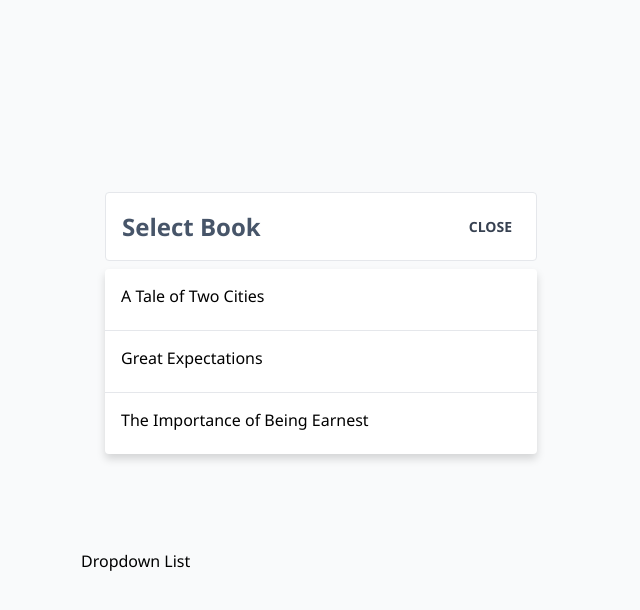
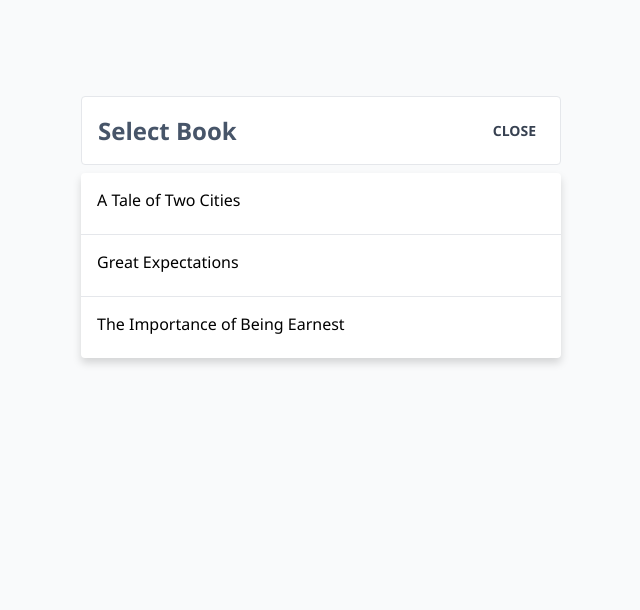
Before and after one commit to apcurran/custom-dropdown-react-ui-component, a React (Create React App) app: page / in a window 1280 px wide. Both pictures are taken after a click on the button "OPEN". Shown: the top 610 px of the page, without its empty margins (319-959 px from the left). Built offline with nearby package versions, Linux system fonts and the light colour scheme.

Commit message:
Finished component refactor

```diff
--- a/src/App.js
+++ b/src/App.js
@@ -4,6 +4,10 @@ import Dropdown from "./components/Dropdown";
 import DropdownList from "./components/DropdownList";
 
 function App() {
+  const [open, setOpen] = useState(false);
+  const [selections, setSelections] = useState([]);
+  const multiSelect = true;
+
   const items = [
     {
       id: 1,
@@ -19,11 +23,43 @@ function App() {
     }
   ];
 
+  function toggleDropdown() {
+    setOpen(!open);
+  }
+
+  function handleClick(item) {
+    const myItem = selections.some(currentItem => currentItem.id === item.id);
+
+    if (!myItem) {
+        if (!multiSelect) {
+            setSelections([item]);
+        } else if (multiSelect) {
+            setSelections([...selections, item]);
+        }
+    } else {
+        // Remove item that is already selected
+        const updatedSelectionsArr = selections.filter(selection => selection.id !== item.id);
+
+        setSelections([...updatedSelectionsArr]);
+    }
+  }
+
+  function isItemInSelections(item) {
+    const isPresent = selections.find(selection => selection.id === item.id);
+    const showOrHideClass = isPresent ? "check-icon" : "check-icon--hide check-icon";
+
+    return (
+        <svg className={showOrHideClass} fill="none" stroke="currentColor" viewBox="0 0 24 24" xmlns="http://www.w3.org/2000/svg"><path strokeLinecap="round" strokeLinejoin="round" strokeWidth="2" d="M5 13l4 4L19 7"></path></svg>
+    );
+  }
+
   return (
     <div className="App">
       <div className="wrapper">
-        <Dropdown title="Select Book" items={items} multiSelect={true} />
-        <DropdownList />
+        <Dropdown title="Select Book" open={open} toggleDropdown={toggleDropdown} />
+        {open ? (
+          <DropdownList items={items} handleClick={handleClick} isItemInSelections={isItemInSelections} />
+        ) : null}
       </div>
     </div>
   );
--- a/src/components/Dropdown.js
+++ b/src/components/Dropdown.js
@@ -1,42 +1,5 @@
-import React, { useState } from 'react';
-
-function Dropdown({ title, items = [], multiSelect = false }) {
-    const [open, setOpen] = useState(false);
-    const [selections, setSelections] = useState([]);
-
-    function handleClick(item) {
-        const myItem = selections.some(currentItem => currentItem.id === item.id);
-
-        if (!myItem) {
-            if (!multiSelect) {
-                setSelections([item]);
-            } else if (multiSelect) {
-                setSelections([...selections, item]);
-            }
-        } else {
-            // Remove item that is already selected
-            const updatedSelectionsArr = selections.filter(selection => selection.id !== item.id);
-
-            setSelections([...updatedSelectionsArr]);
-        }
-    }
-
-    function toggleDropdown() {
-        setOpen(!open);
-    }
-
-    function isItemInSelections(item) {
-        const isPresent = selections.find(selection => selection.id === item.id);
-        const showOrHideClass = isPresent ? "check-icon" : "check-icon--hide check-icon";
-
+function Dropdown({ title, open, toggleDropdown }) {
     return (
-            <svg className={showOrHideClass} fill="none" stroke="currentColor" viewBox="0 0 24 24" xmlns="http://www.w3.org/2000/svg"><path strokeLinecap="round" strokeLinejoin="round" strokeWidth="2" d="M5 13l4 4L19 7"></path></svg>
-        );
-    }
-
-
-    return (
-        <div className="wrapper">
         <div
             onClick={toggleDropdown}
             className="dropdown-container"
@@ -44,17 +7,6 @@ function Dropdown({ title, items = [], multiSelect = false }) {
             <h2 className="dropdown__title">{title}</h2>
             <button className="dropdown__toggle-btn">{open ? "Close" : "Open"}</button>
         </div>
-            {open ? (
-                <ul className="dropdown-list">
-                    {items.map(item => (
-                        <li onClick={() => handleClick(item)} key={item.id} className="dropdown-list__item">
-                            <span className="dropdown-list__item__value">{item.value}</span>
-                            <span className="dropdown-list__item__selected-status">{isItemInSelections(item)}</span>
-                        </li>
-                    ))}
-                </ul>
-            ) : null}
-        </div>
     );
 }
 
--- a/src/components/DropdownList.js
+++ b/src/components/DropdownList.js
@@ -1,10 +1,13 @@
 import React from 'react';
+import DropdownListItem from "./DropdownListItem";
 
-function DropdownList() {
+function DropdownList({ items, handleClick, isItemInSelections }) {
     return (
-        <div>
-            Dropdown List
-        </div>
+        <ul className="dropdown-list">
+            {items.map(item => (
+                <DropdownListItem item={item} handleClick={handleClick} key={item.id} isItemInSelections={isItemInSelections} />
+            ))}
+        </ul>
     );
 }
 
--- a/src/components/DropdownListItem.js
+++ b/src/components/DropdownListItem.js
@@ -1,10 +1,9 @@
-import React from 'react';
-
-function DropdownListItem() {
+function DropdownListItem({ item, isItemInSelections, handleClick }) {
     return (
-        <div>
-            Dropdown list item
-        </div>
+        <li onClick={() => handleClick(item)} className="dropdown-list__item">
+            <span className="dropdown-list__item__value">{item.value}</span>
+            <span className="dropdown-list__item__selected-status">{isItemInSelections(item)}</span>
+        </li>
     );
 }
 
```
Also changed, not shown: 1 other file (tests, documents, lock files or other folders). Lines whose indentation alone changed are shown as unchanged.
